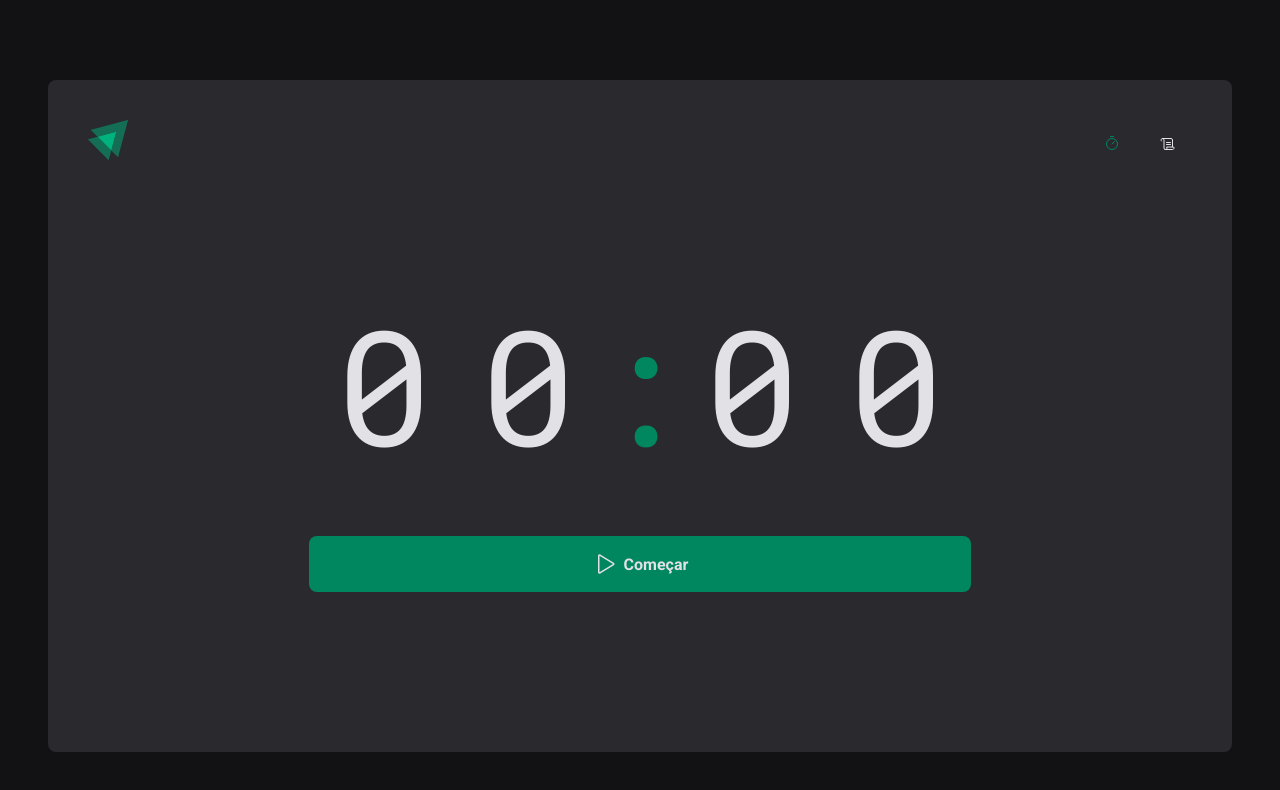
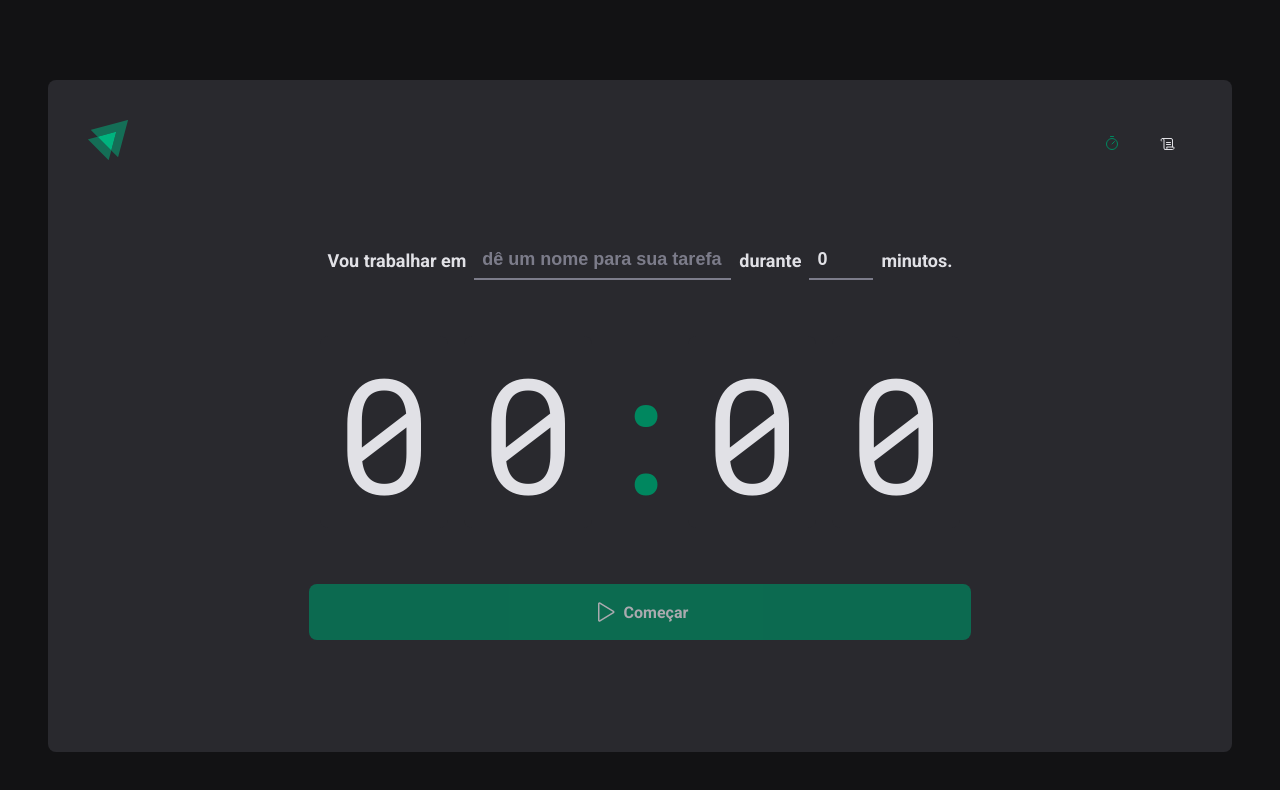
Before and after one commit to leonardofv/pomodoro, a React (Vite) app: page / in a window 1280 px wide. Shown: the top 790 px of the page. Built offline with nearby package versions, Linux system fonts and the light colour scheme.

Commit message:
finished context

```diff
--- a/src/pages/home/components/CountDown/index.tsx
+++ b/src/pages/home/components/CountDown/index.tsx
@@ -1,14 +1,11 @@
-import { useContext, useEffect, useState } from 'react';
-import { CountDownContainer, Separator } from './styles';
-import { differenceInSeconds } from 'date-fns';
-import { cyclesContext } from '../..';
-
-
+import { useContext, useEffect } from "react";
+import { CountDownContainer, Separator } from "./styles";
+import { differenceInSeconds } from "date-fns";
+import { cyclesContext } from "../..";
 
 export function CountDown() {
 
-    const { activeCycle, activeCycleId, markCurrentCycleAsFinished } = useContext(cyclesContext);
-    const [ amountSecondsPassed, setAmountSecondsPassed ] = useState(0); //armazenar segundos que já se passaram desde o início do ciclo
+  const { activeCycle, activeCycleId, markCurrentCycleAsFinished, amountSecondsPassed, setSecondsPassed } = useContext(cyclesContext);
 
   //se ciclo ativo, retorna o total de segundos do ciclo ativo.
   const totalSeconds = activeCycle ? activeCycle.minutesAmount * 60 : 0;
@@ -18,26 +15,26 @@ export function CountDown() {
 
     if (activeCycle) {
       interval = setInterval(() => {
-                    const secondsDifference = differenceInSeconds(new Date(), activeCycle.startDate);
+        const secondsDifference = differenceInSeconds(
+          new Date(),
+          activeCycle.startDate
+        );
 
-                    if(secondsDifference >= totalSeconds) {
-
+        if (secondsDifference >= totalSeconds) {
           markCurrentCycleAsFinished();
 
-                        setAmountSecondsPassed(totalSeconds); // contador ficar zerado no final do ciclo
-                        clearInterval(interval);  //quando completar o ciclo, parar execução do intervalo
+          setSecondsPassed(totalSeconds); // contador ficar zerado no final do ciclo
+          clearInterval(interval); //quando completar o ciclo, parar execução do intervalo
         } else {
-                        setAmountSecondsPassed(secondsDifference);
+          setSecondsPassed(secondsDifference);
         }
-                },1000);
+      }, 1000);
     }
 
     return () => {
-                clearInterval(interval);  //limpar o intervalo para não criar em cima do outro
-            }
-
-    }, [activeCycle, totalSeconds, activeCycleId, markCurrentCycleAsFinished]) //sempre que usamos uma variável externa, temos que colocar no array de dependências
-
+      clearInterval(interval); //limpar o intervalo para não criar em cima do outro
+    };
+  }, [activeCycle, totalSeconds, activeCycleId, markCurrentCycleAsFinished, setSecondsPassed]); //sempre que usamos uma variável externa, temos que colocar no array de dependências
 
   const currentSeconds = activeCycle ? totalSeconds - amountSecondsPassed : 0;
 
@@ -45,18 +42,15 @@ export function CountDown() {
   const secondsAmount = currentSeconds % 60; // resto da visião dos segundos por 60 para pegar os segundos
 
   //se for menor que 10, adiciona um 0 na frente
-        const minutes = String(minutesAmount).padStart(2, '0');
-        const seconds = String(secondsAmount).padStart(2, '0');
-
-
-
+  const minutes = String(minutesAmount).padStart(2, "0");
+  const seconds = String(secondsAmount).padStart(2, "0");
 
   //mostrar o tempo no título da página
   useEffect(() => {
-            if(activeCycle) {
+    if (activeCycle) {
       document.title = `${minutes} : ${seconds}`;
     }
-        },[minutes, seconds, activeCycle]);
+  }, [minutes, seconds, activeCycle]);
 
   return (
     <CountDownContainer>
--- a/src/pages/home/components/NewCycleForm/index.tsx
+++ b/src/pages/home/components/NewCycleForm/index.tsx
@@ -1,33 +1,12 @@
 import { FormContainer, TaskInput, MinutesAmountInput } from "./styles";
-import * as zod from 'zod';
-import { useForm } from "react-hook-form";
-import { zodResolver } from "@hookform/resolvers/zod";
-
+import { useFormContext } from "react-hook-form";
+import { useContext } from "react";
+import { cyclesContext } from "../..";
 
 export function NewCycleForm() {
 
-
-  // zod.object porque o o data quando cria um novo ciclo é um objeto
-const newCycleFormValidationSchema = zod.object({
-    task:  zod
-        .string()
-        .min(1, 'Informe a terefa'),
-    minutesAmount: zod
-        .number()
-        .min(1, 'Ciclo de no minimo 5 minutos')
-        .max(60, 'Ciclo de no máximo 60 minutos'),
-});
-
-
-    //desestruturação  do useForm              valores da interface no defaultValues
-    const { register, handleSubmit, watch, reset } = useForm<NewCycleFormData>({
-        resolver: zodResolverver(newCycleFormValidationSchema),
-        defaultValues: {
-            task: '',
-            minutesAmount: 0,
-        }
-    });
-
+  const { activeCycle } = useContext(cyclesContext);
+  const { register } = useFormContext();
 
   return (
     <FormContainer>
--- a/src/pages/home/index.tsx
+++ b/src/pages/home/index.tsx
@@ -1,119 +1,149 @@
-import { useForm } from 'react-hook-form';
+import { FormProvider, useForm } from "react-hook-form";
 import { HandPalm, Play } from "phosphor-react";
-import { zodResolver } from '@hookform/resolvers/zod';
-import * as zod from 'zod';
-import { createContext, useEffect, useState } from 'react';
-import { differenceInSeconds } from 'date-fns';
-import { HomeContainer,
+import { zodResolver } from "@hookform/resolvers/zod";
+import * as zod from "zod";
+import { createContext, useState } from "react";
+import {
+  HomeContainer,
   StartCountDownButton,
-         StopCountDownButton
-        } from './styles';
+  StopCountDownButton,
+} from "./styles";
 
-
-import { NewCycleForm } from './components/NewCycleForm';
-import { CountDown } from './components/CountDown';
-
-
-
+import { NewCycleForm } from "./components/NewCycleForm";
+import { CountDown } from "./components/CountDown";
 
 interface NewCycleFormData {
-    task: string
-    minutesAmount: number
+  task: string;
+  minutesAmount: number;
 }
 
 interface Cycle {
-    id: string,
-    task: string,
-    minutesAmount: number,
-    startDate: Date,
-    interruptedDate?: Date,
-    finishedDate?: Date,
+  id: string;
+  task: string;
+  minutesAmount: number;
+  startDate: Date;
+  interruptedDate?: Date;
+  finishedDate?: Date;
 }
 
 //interface para o contexto
 interface CyclesContextType {
-    activeCycle: Cycle | undefined,
-    activeCycleId: string | null,
-    markCurrentCycleAsFinished: () => void,
+  activeCycle: Cycle | undefined;
+  activeCycleId: string | null;
+  amountSecondsPassed: number;
+  markCurrentCycleAsFinished: () => void;
+  setSecondsPassed: (seconds: number) => void;
 }
 
 export const cyclesContext = createContext({} as CyclesContextType);
 
+// zod.object porque o data quando cria um novo ciclo é um objeto
+const newCycleFormValidationSchema = zod.object({
+  task: zod.string().min(1, "Informe a terefa"),
+  minutesAmount: zod
+    .number()
+    .min(1, "Ciclo de no minimo 5 minutos")
+    .max(60, "Ciclo de no máximo 60 minutos"),
+});
+
 export function Home() {
+
+  //desestruturação  do useForm              valores da interface no defaultValues
+  const newCycleForm = useForm<NewCycleFormData>({
+    resolver: zodResolver(newCycleFormValidationSchema),
+    defaultValues: {
+      task: "",
+      minutesAmount: 0,
+    },
+  });
+
+  const { handleSubmit, watch, reset } = newCycleForm;
+
   //                             tipo do useState, um array de Cycle
-    const [ cycles, setCycles ] = useState<Cycle[]>([]); //iniciando como um array vazio de cycles
-    const [ activeCycleId, setActiveCycleId ] = useState<string | null>(null); //str or null porque no início da aplicação não tem nenhum ciclo ativo
-
+  const [cycles, setCycles] = useState<Cycle[]>([]); //iniciando como um array vazio de cycles
+  const [activeCycleId, setActiveCycleId] = useState<string | null>(null); //str or null porque no início da aplicação não tem nenhum ciclo ativo
+  const [amountSecondsPassed, setAmountSecondsPassed] = useState(0); //armazenar segundos que já se passaram desde o início do ciclo
 
   const activeCycle = cycles.find((cycle) => cycle.id === activeCycleId); //se o ciclo ativo é igual ao id do ciclo ativo, retorna o ciclo ativo
 
+  function setSecondsPassed(seconds: number) {
+    setAmountSecondsPassed(seconds);
+  }
+
   function markCurrentCycleAsFinished() {
-        setCycles((state) => state.map((cycle) => {
+    setCycles((state) =>
+      state.map((cycle) => {
         if (cycle.id === activeCycleId) {
-                return { ...cycle, finishedDate: new Date() }  //adiciona a data de interrupção ao ciclo ativo
+          return { ...cycle, finishedDate: new Date() }; //adiciona a data de interrupção ao ciclo ativo
         } else {
           return cycle;
         }
-        }));
+      })
+    );
   }
 
+  function handleCreateNewCycle(data: NewCycleFormData) {
+    const newCycle: Cycle = {
+      id: String(new Date().getTime()),
+      task: data.task,
+      minutesAmount: data.minutesAmount,
+      startDate: new Date(),
+    };
 
-    // function handleCreateNewCycle(data: NewCycleFormData) {
-    //     const newCycle: Cycle = {
-    //         id: String(new Date().getTime()),
-    //         task: data.task,
-    //         minutesAmount: data.minutesAmount,
-    //         startDate: new Date(),
-    //     }
-    //     setCycles((state) => [...state, newCycle]);  //pego o estado atual da variável de ciclos, copia o estado atual e adicona o novo ciclo
-    //     setActiveCycleId(newCycle.id);
-    //     setAmountSecondsPassed(0); //resetar o contador de segundos passados para 0 quando iniciar um novo ciclo
+    setCycles((state) => [...state, newCycle]); //pego o estado atual da variável de ciclos, copia o estado atual e adicona o novo ciclo
+    setActiveCycleId(newCycle.id);
+    setAmountSecondsPassed(0); //resetar o contador de segundos passados para 0 quando iniciar um novo ciclo
 
-    //     reset(); //usar defalt values para resetar o formulário para default
-    // }
-
-
-
-
-    // const task = watch('task'); //observando valor do input task
-    // const isSubmitDisabled = !task; //botão desativado quando o input estiver vazio
+    reset(); //usar defalt values para resetar o formulário para default
+  }
 
   function handleInterruptCycle() {
-
-        setCycles((state) => state.map((cycle) => {
+    setCycles((state) =>
+      state.map((cycle) => {
         if (cycle.id === activeCycleId) {
-                return { ...cycle, interruptedDate: new Date() }  //adiciona a data de interrupção ao ciclo ativo
+          return { ...cycle, interruptedDate: new Date() }; //adiciona a data de interrupção ao ciclo ativo
         } else {
           return cycle;
         }
-        }));
+      })
+    );
 
-        setActiveCycleId(null);    //interrompe o ciclo ativo
+    setActiveCycleId(null); //interrompe o ciclo ativo
   }
+
+  const task = watch("task"); //observando valor do input task
+  const isSubmitDisabled = !task; //botão desativado quando o input estiver vazio
 
   return (
     <HomeContainer>
-        <form /*onSubmit={handleSubmit(handleCreateNewCycle)} */>
-            <cyclesContext.Provider value={{ activeCycle, activeCycleId, markCurrentCycleAsFinished }}>
-                {/* <NewCycleForm /> */}
-                <CountDown  />
+      <form onSubmit={handleSubmit(handleCreateNewCycle)}>
+        <cyclesContext.Provider
+          value={{
+            activeCycle,
+            activeCycleId,
+            markCurrentCycleAsFinished,
+            amountSecondsPassed,
+            setSecondsPassed,
+          }}
+        >
+          <FormProvider {...newCycleForm}>
+            <NewCycleForm />
+          </FormProvider>
+          <CountDown />
         </cyclesContext.Provider>
 
-            {
-                activeCycle ? (
+        {activeCycle ? (
           <StopCountDownButton type="button" onClick={handleInterruptCycle}>
             <HandPalm size={24} />
             Interromper
           </StopCountDownButton>
         ) : (
-                    <StartCountDownButton /*disabled={isSubmitDisabled}*/ type="submit">
+          <StartCountDownButton disabled={isSubmitDisabled} type="submit">
             <Play size={24} />
             Começar
           </StartCountDownButton>
-                )
-            }
-
+        )}
       </form>
     </HomeContainer>
-    )
+  );
 }
```
Lines whose indentation alone changed are shown as unchanged.
